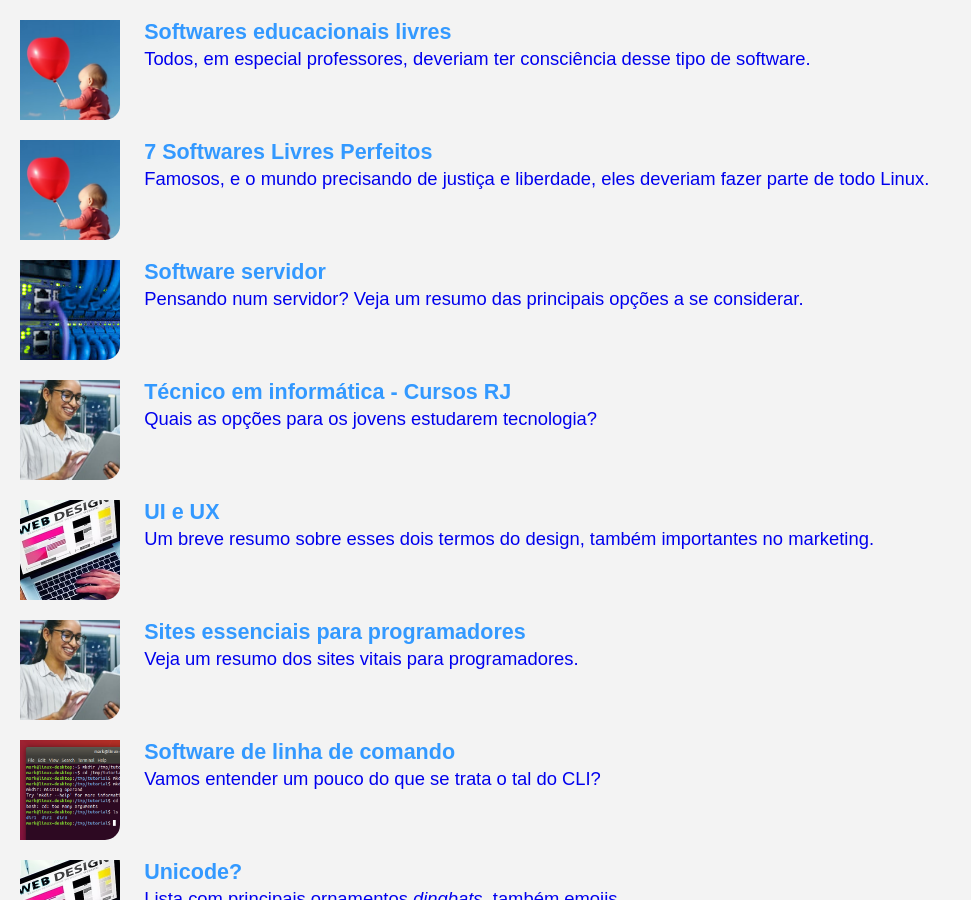
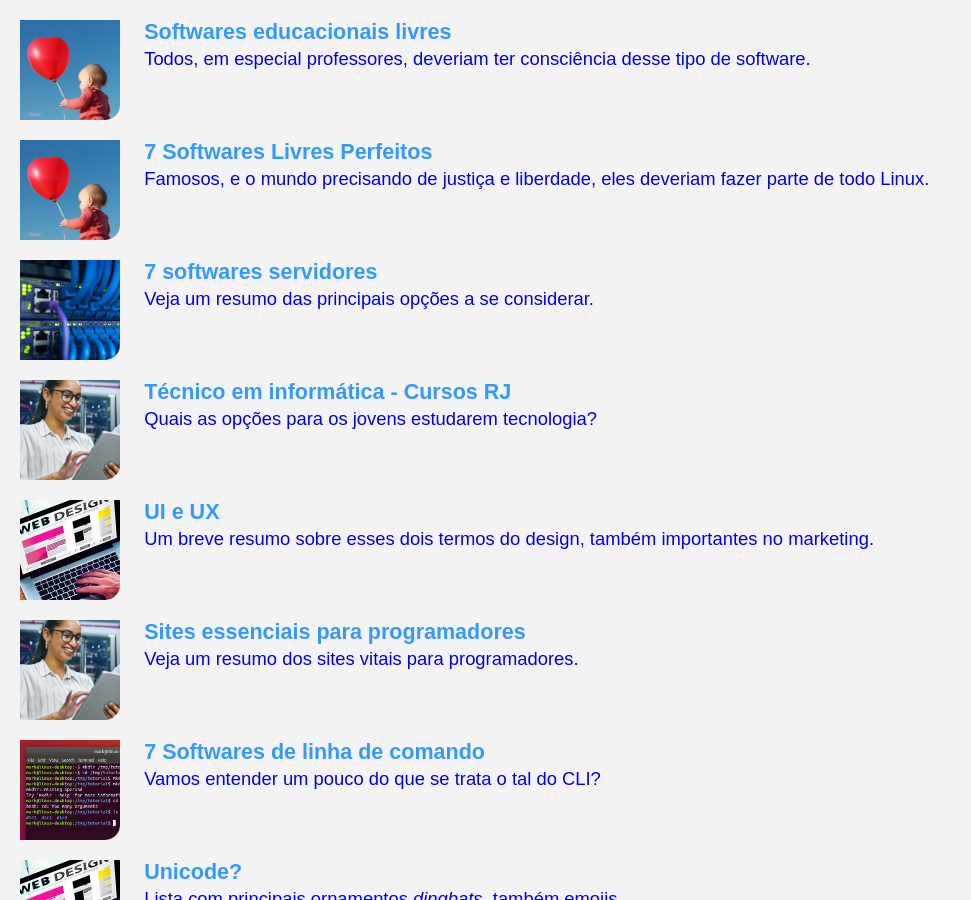
Before and after one commit to Joesynth/joesynth.github.io, a Jekyll site: the page built from index.html, in a window 1280 px wide and 900 px high, scrolled down 3348 px. Shown: the whole window, without its empty margins (0-971 px from the left). Built offline with Jekyll 4.4.1, drawn with Linux system fonts in a browser that asks for light colours; some of the changed text lies outside the part shown.

Commit message:
Update artigo.json

```diff
--- a/_data/artigo.json
+++ b/_data/artigo.json
@@ -170,8 +170,8 @@
   {
     "href": "software-servidor.html",
     "src": "image/rede.png",
-    "h3": "Software servidor",
-    "p": "Pensando num servidor? Veja um resumo das principais opções a se considerar."
+    "h3": "7 softwares servidores",
+    "p": "Veja um resumo das principais opções a se considerar."
   },
   {
     "href": "tecnico-em-informatica-cursos-rj.html",
@@ -194,7 +194,7 @@
   {
     "href": "software-de-linha-de-comando.html",
     "src": "image/cli.png",
-    "h3": "Software de linha de comando",
+    "h3": "7 Softwares de linha de comando",
     "p": "Vamos entender um pouco do que se trata o tal do CLI?"
   },
   {
@@ -264,7 +264,7 @@
     "p": "Um guia sobre o SO mais querido dos profissionais de TI."
   },
   {
-    "href": "private.html",
+    "href": "regex.html",
     "src": "image/linguagem.png",
     "h3": "Regex",
     "p": "Um guia básico."
```
